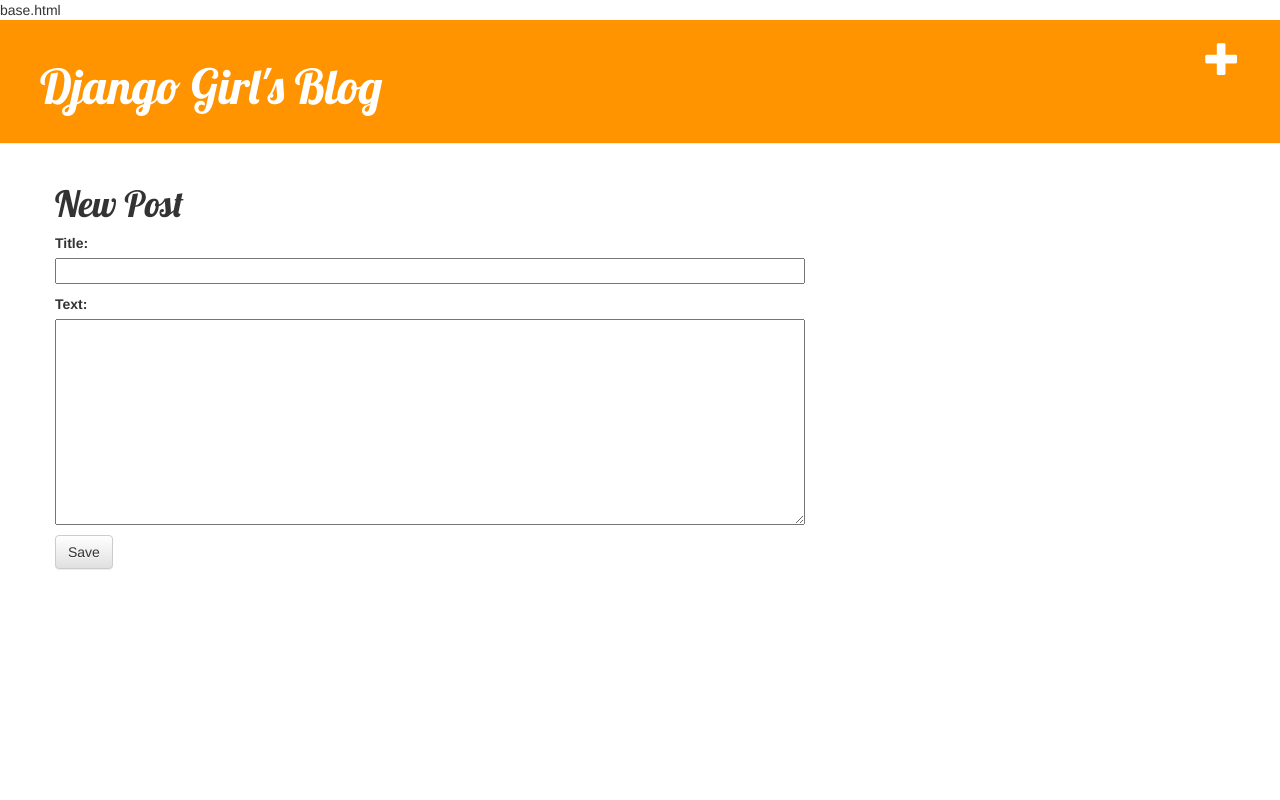
After one commit to rasel-alam12/my-first-blog, a Django app: page /post/new in a window 1280 px wide. The commit adds this page. Run offline with Django 3.2, Linux system fonts and the light colour scheme; some libraries are stand-ins or nearby versions.

Commit message:
Added views to create/edit blog post inside the site.

```diff
--- /dev/null
+++ b/myblog/forms.py
@@ -0,0 +1,8 @@
+from django import forms
+from .models import Post
+
+class PostForm(forms.ModelForm):
+
+	class Meta:
+		model=Post
+		fields=('title','text')
--- a/myblog/templates/myblog/base.html
+++ b/myblog/templates/myblog/base.html
@@ -11,6 +11,7 @@ base.html{%load staticfiles%}
 </head>
 <body>
 	<div class="page-header">
+		<a href="{% url 'post_new' %}" class="top-menu"><span class="glyphicon glyphicon-plus"></span></a>
 		<h1><a href="">Django Girl's Blog</a></h1>
 	</div>
 
--- a/myblog/templates/myblog/post_detail.html
+++ b/myblog/templates/myblog/post_detail.html
@@ -7,6 +7,9 @@
 				{{post.published_date}}
 			</div>
 		{%endif%}
+		{%if user.is_authenticated%}
+			<a href="{% url 'post_edit' pk=post.pk%}" class="btn btn-default"><span class="glyphicon glyphicon-pencil"></span></a>
+		{%endif%}
 		<h1>{{post.title}}</h1>
 		<p>{{post.text|linebreaks}}</p>
 	</div>
--- /dev/null
+++ b/myblog/templates/myblog/post_edit.html
@@ -0,0 +1,9 @@
+{%extends 'myblog/base.html'%}
+
+{% block content%}
+	<h1>New Post</h1>
+	<form action="" method="POST" class="post-form"> {%csrf_token%}
+		{{form.as_p}}
+		<button class="btn btn-default" type="submit">Save</button>
+	</form>
+{% endblock%}
--- a/myblog/urls.py
+++ b/myblog/urls.py
@@ -3,5 +3,7 @@ from . import views
 
 urlpatterns=[
 	url(r'^$',views.post_list,name='post_list'),
-	url(r'^post/(?P<pk>\d+)/$',views.post_detail,name='post_detail')
+	url(r'^post/(?P<pk>\d+)/$',views.post_detail,name='post_detail'),
+	url(r'^post/new$',views.post_new,name='post_new'),
+	url(r'^post/(?P<pk>\d+)/edit/$',views.post_edit,name='post_edit'),
 ]
--- a/myblog/views.py
+++ b/myblog/views.py
@@ -1,6 +1,8 @@
 from django.shortcuts import render,get_object_or_404
 from django.utils import timezone
 from .models import Post
+from .forms import PostForm
+from django.shortcuts import redirect
 
 # Create your views here.
 def post_list(request):
@@ -11,3 +13,30 @@ def post_list(request):
 def post_detail(request,pk):
 	post=get_object_or_404(Post, pk=pk)
 	return render(request,'myblog/post_detail.html',{'post':post})
+
+def post_new(request):
+	if request.method=='POST':
+		form=PostForm(request.POST)
+		if form.is_valid:
+			post=form.save(commit=False)
+			post.author=request.user
+			post.published_date=timezone.now()
+			post.save()
+			return redirect('post_detail', pk=post.pk)
+	else:
+		form=PostForm()
+	return render(request,'myblog/post_edit.html',{'form':form})
+
+def post_edit(request,pk):
+	post=get_object_or_404(Post,pk=pk)
+	if request.method=='POST':
+		form=PostForm(request.POST,instance=post)
+		if form.is_valid:
+			post=form.save(commit=False)
+			post.author=request.user
+			post.published_date=timezone.now()
+			post.save()
+			return redirect('post_detail',pk=post.pk)
+	else:
+		form=PostForm(instance=post)
+	return render(request,'myblog/post_edit.html',{'form':form})
```
